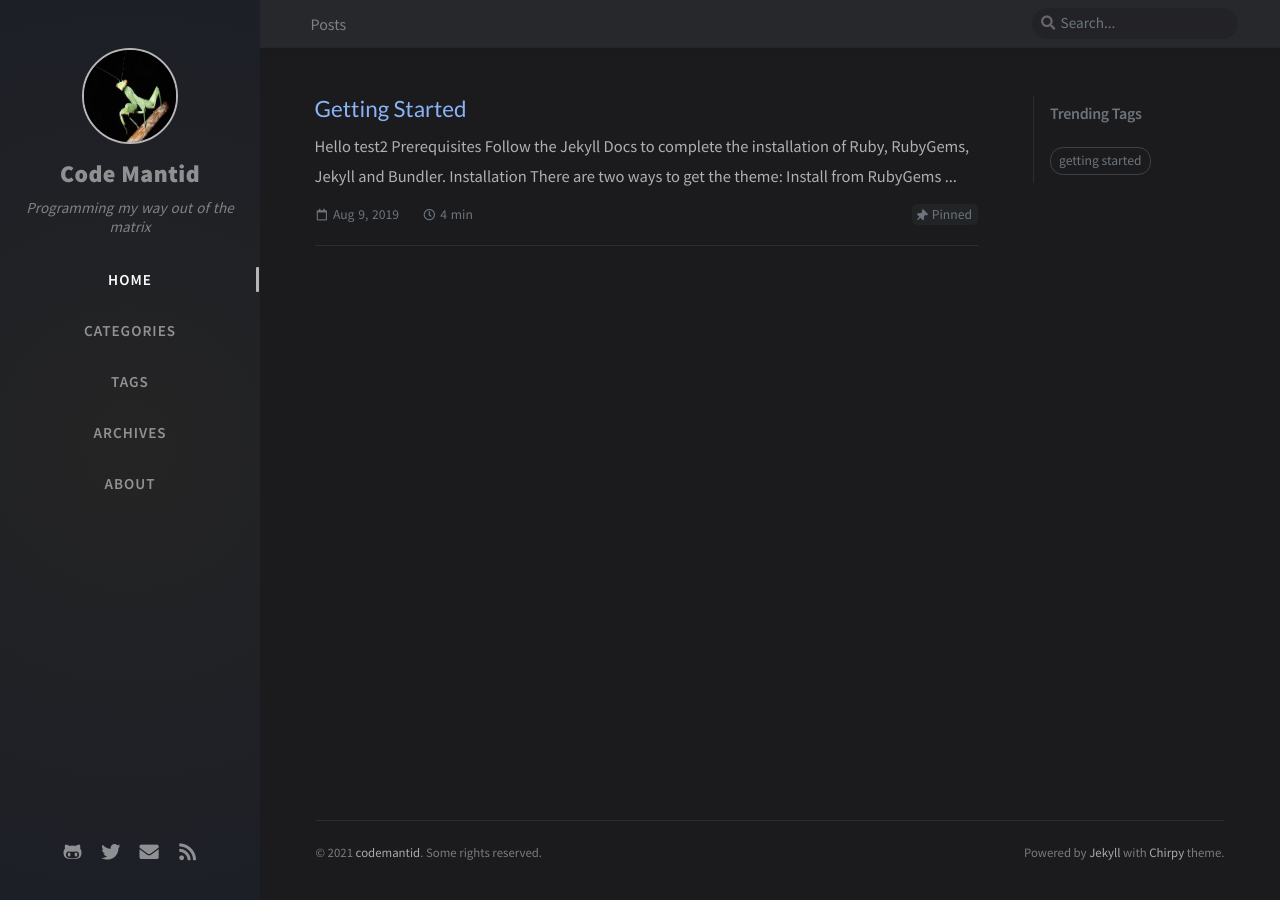
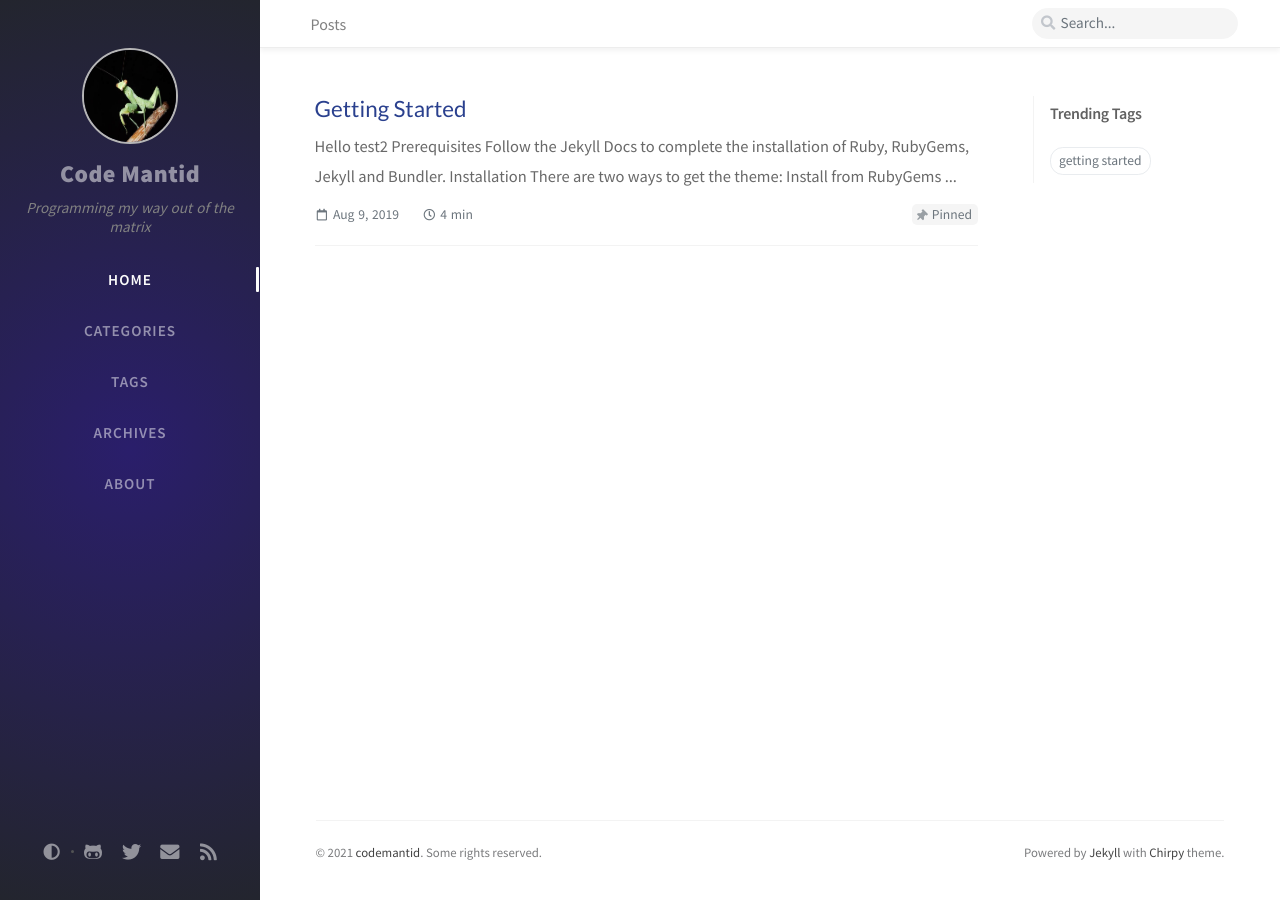
Before and after one commit to codemantid/codemantid.github.io, a Jekyll site: the page built from index.html, in a window 1280 px wide. Built offline with Jekyll 4.4.1, drawn with Linux system fonts in a browser that asks for light colours; nearby versions of some CDN libraries; comment, search, counter and statistics services are not loaded.

Commit message:
can choose between dark || light

```diff
--- a/_config.yml
+++ b/_config.yml
@@ -69,7 +69,7 @@ google_analytics:
 #     light  - Use the light color scheme
 #     dark   - Use the dark color scheme
 #
-theme_mode:   dark # light
+theme_mode:   # [dark|light]
 
 # The CDN endpoint for images.
 # Notice that once it is assigned, the CDN url
```
